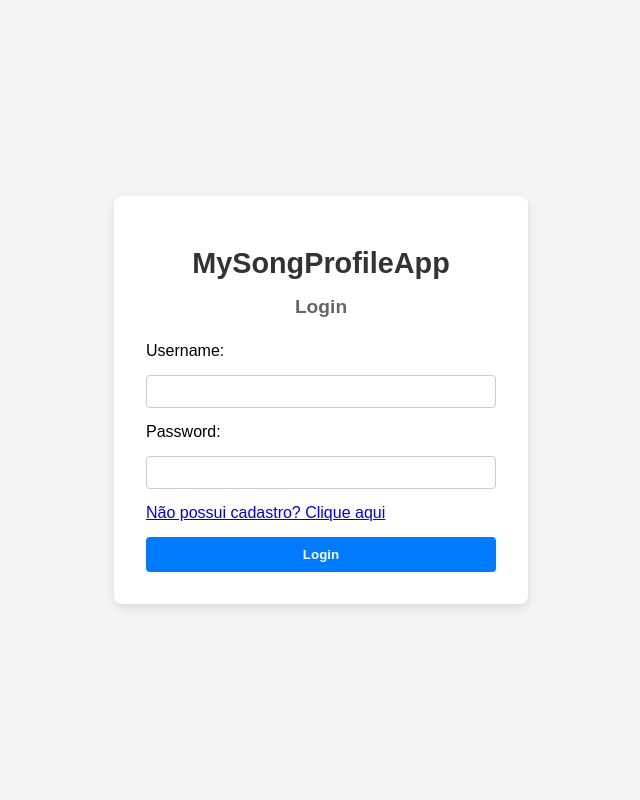
After one commit to brunomikmenta/T1-INF1407-2026, a Django app: page /login/ in a window 1280 px wide. The commit adds this page. Shown: the whole page, without its empty margins (319-959 px from the left). Run offline with Django 5.2, Linux system fonts and the light colour scheme.

Commit message:
Fix css and html for login page

```diff
--- a/T1_Site/SongProfileApp/static/SongProfileApp/css/estilo.css
+++ b/T1_Site/SongProfileApp/static/SongProfileApp/css/estilo.css
@@ -3,25 +3,26 @@
 body {
     margin: 0;
     padding: 0;
-    display: flex;
-    justify-content: center;
-    /* Centraliza horizontalmente */
-    align-items: center;
-    /* Centraliza verticalmente */
-    height: 100vh;
-    /* Ocupa 100% da altura da tela */
+    height: 100vh;  /* Ocupa 100% da altura da tela */
     font-family: Arial, sans-serif;
     background-color: #f4f4f4;
 }
 
-.login-container {
-    background: white;
+.login-container{
+    display: flex;
+    justify-content: center;
+    align-items: center;
+    width: 100%;
+    height: 100%;
+}
+
+.login-box {
+    background: rgb(255, 255, 255);
     padding: 2rem;
     border-radius: 8px;
     box-shadow: 0 4px 10px rgba(0, 0, 0, 0.1);
     width: 100%;
-    max-width: 350px;
-    /* Define um limite de largura */
+    max-width: 350px; /* Define um limite de largura */
     text-align: center;
 }
 
--- /dev/null
+++ b/T1_Site/SongProfileApp/templates/SongProfileApp/login.html
@@ -0,0 +1,33 @@
+{% load static %}
+<!DOCTYPE html>
+<html lang="en">
+
+<head>
+    <meta charset="UTF-8">
+    <meta name="viewport" content="width=device-width, initial-scale=1.0">
+    <title>MySongProfileApp</title>
+    <link rel="stylesheet" href="{% static 'SongProfileApp/css/estilo.css' %}">
+</head>
+
+<body>
+    <div class="login-container">
+        <div class="login-box">
+            <h1>MySongProfileApp</h1>
+            <h2>Login</h2>
+            <form method="POST" action="{% url 'loginsucesso' %}">
+                {% csrf_token %}
+                <label for="username">Username:</label>
+                <input type="text" id="username" name="username" required>
+                <label for="password">Password:</label>
+                <input type="password" id="password" name="password" required>
+                <a href="{% url 'cadastrousuario' %}">Não possui cadastro? Clique aqui</a>
+                <button type="submit">Login</button>
+            </form>
+        </div>
+    </div>
+
+
+
+</body>
+
+</html>
--- a/T1_Site/SongProfileApp/views.py
+++ b/T1_Site/SongProfileApp/views.py
@@ -25,6 +25,9 @@ def cadastroUsuario(request):
     contexto = {'form' : formulario,}
     return render(request, 'SongProfileApp/cadastroUsuario.html', contexto)
 
+def login(request):
+    return render(request, 'SongProfileApp/login.html')
+
 def loginComSucesso(request):
 
     if request.method == 'POST':
--- a/T1_Site/T1_Site/urls.py
+++ b/T1_Site/T1_Site/urls.py
@@ -23,6 +23,7 @@ from SongProfileApp import views
 urlpatterns = [
     path("admin/", admin.site.urls),
     path("", views.home, name='homepage'),
+    path("login/", views.login, name='login'),
     path("loginSucesso/", views.loginComSucesso, name='loginsucesso'),
     path("cadastroUsuario/", views.cadastroUsuario, name='cadastrousuario'),
     path("accounts/", include("django.contrib.auth.urls"))
```
Also changed, not shown: T1_Site/SongProfileApp/templates/SongProfileApp/index.html (+1 -15 lines), 1 other file.
